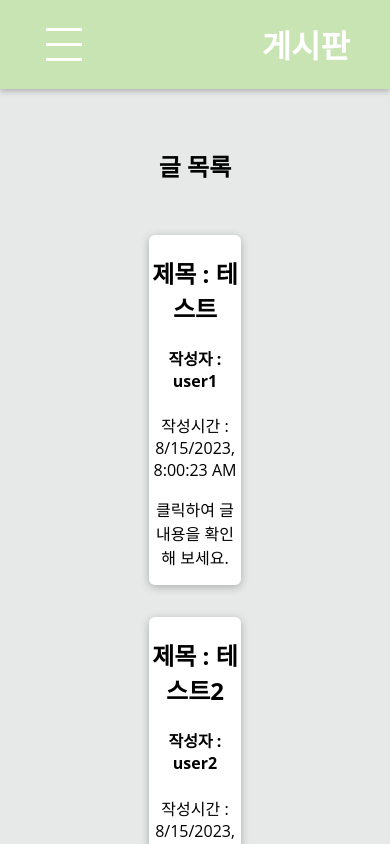
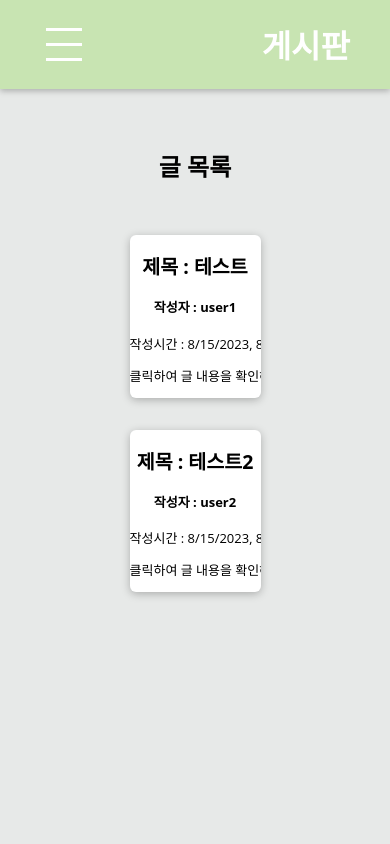
Before and after one commit to judeyong/react-blog-remake, a React (Create React App) app: page /post/all in a window 390 px wide. Shown: the top 844 px of the page. Built offline with nearby package versions, Linux system fonts and the light colour scheme.

Commit message:
edit_css

```diff
--- a/src/posts/pages/AllPosts.css
+++ b/src/posts/pages/AllPosts.css
@@ -10,6 +10,15 @@
   align-items: center;
   justify-content: center;
 }
+
 .center {
   flex-direction: column;
 }
+
+@media(max-width: 768px) {
+  .allposts-ul {
+    font-size: small;
+    white-space: nowrap;
+    width: 50%;
+  }
+}
--- a/src/posts/pages/AllPosts.js
+++ b/src/posts/pages/AllPosts.js
@@ -156,6 +156,7 @@ const AllPosts = (props) => {
         show={editMode}
         onCancel={closeEditModeHandler}
         date={selectedElements.date}
+        footerClass='updatefooter'
         footer={postFormBtns}
       >
         <UpdatePost
--- a/src/shared/ui/Input.css
+++ b/src/shared/ui/Input.css
@@ -1,7 +1,7 @@
 .Input-form {
   margin: 2rem;
 }
-.Input-form P{
+.Input-form P {
   font-weight: 400;
   font-size: large;
   color: red;
@@ -29,5 +29,10 @@
     height: 2rem;
     padding: 1rem;
   }
+  .Input-form textarea {
+    width: 80%;
+    padding: 1rem;
+  }
+
 
 }
--- a/src/shared/ui/Modal.css
+++ b/src/shared/ui/Modal.css
@@ -47,6 +47,9 @@
 .deletefooter {
   left: 35%;
 }
+.updatefooter {
+  bottom: -10px;
+}
 @media (min-width: 768px) {
   .modal {
     left: calc(50% - 20rem);
```
Also changed, not shown: src/shared/ui/Card.css (line endings or trailing spaces).
